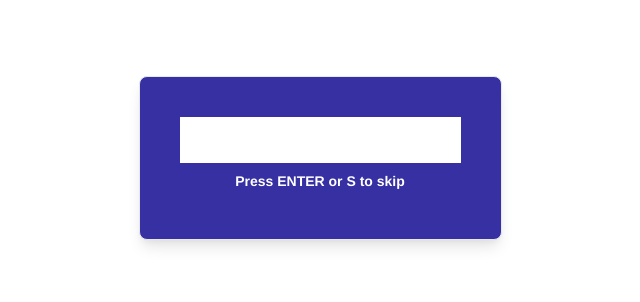
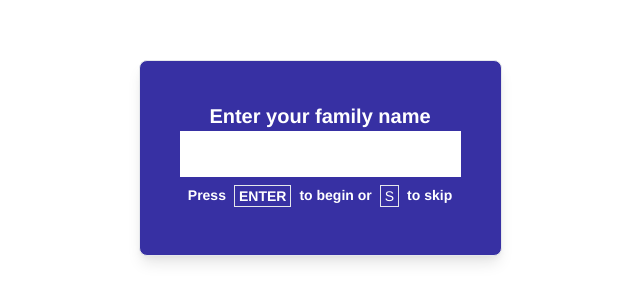
Before and after one commit to amurf/name-helper, a Vue app: page / in a window 1280 px wide. Shown: the part 242-544 px from the top of the page, without its empty margins (320-960 px from the left). Built offline with nearby package versions, Linux system fonts and the light colour scheme.

Commit message:
Add some simple labels to initial screen

```diff
--- a/src/App.vue
+++ b/src/App.vue
@@ -62,9 +62,10 @@ const favourites = useFavouritesStore();
 
   <div v-if="!skipped && !favourites.familyName"
        class="flex items-center justify-center h-screen">
-    <div class="bg-indigo-800 font-bold rounded-lg border shadow-lg p-10">
-      <input type="text" class='p-2' v-model.lazy.trim="favourites.familyName" />
-      <p class='text-sm flex justify-center p-2 text-white'>Press ENTER or S to skip</p>
+    <div class="bg-indigo-800 font-bold rounded-lg border shadow-lg p-10 flex items-center justify-center flex-col">
+      <label for="familyname" class='text-white'>Enter your family name</label>
+      <input type="text" id="familyname" class='p-2' v-model.lazy.trim="favourites.familyName" />
+      <p class='text-sm flex justify-center p-2 text-white'>Press <span class='mx-2 px-1 border'>ENTER</span>to begin or <button @click="skipped = true" class='mx-2 px-1 border'>S</button> to skip</p>
     </div>
   </div>
 
```
